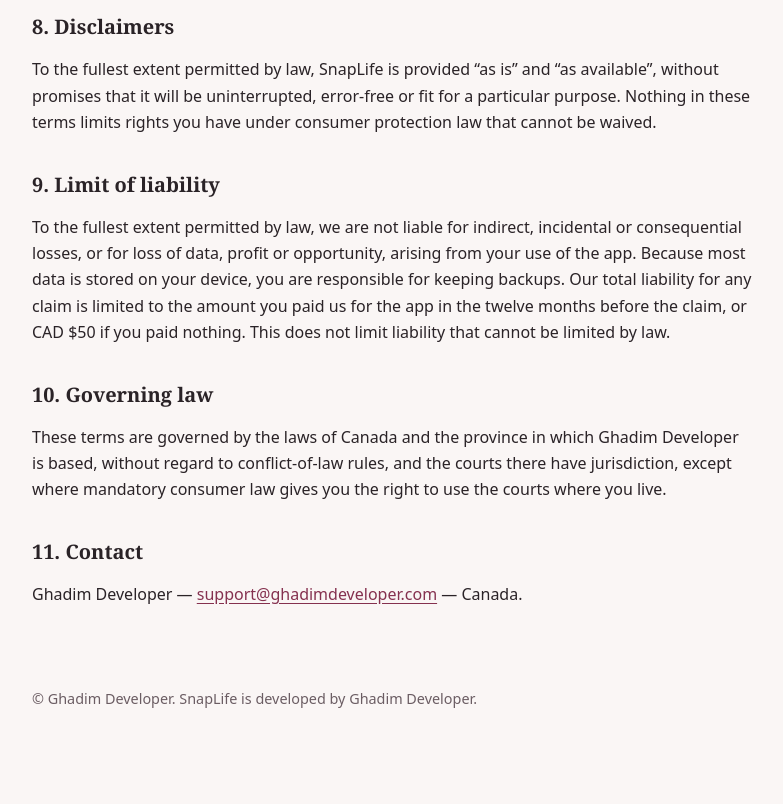
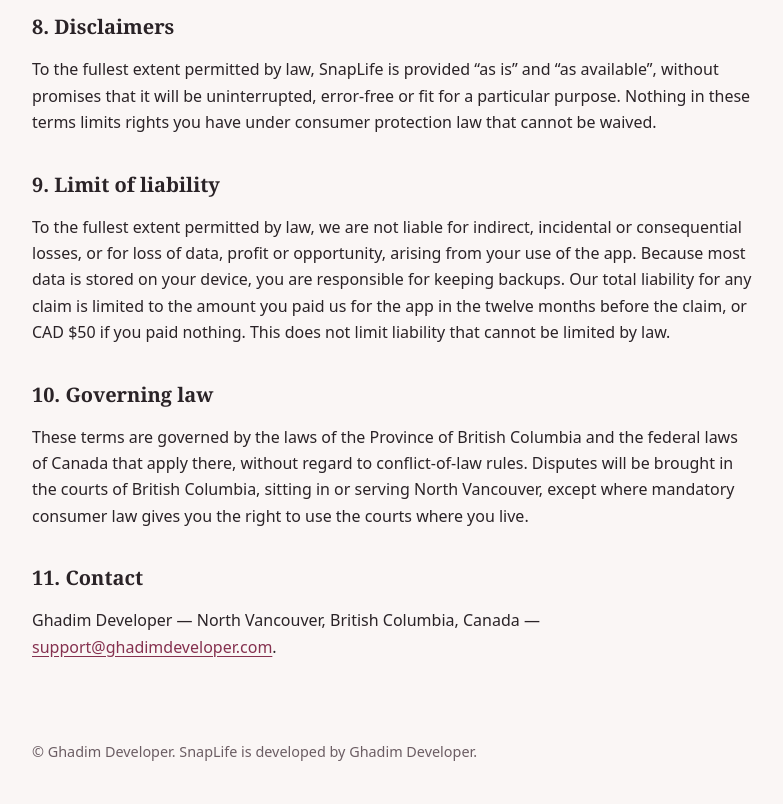
Before and after one commit to 7dp858h254-del/snaplife-legal, a plain HTML site: page terms/index.html in a window 1280 px wide. Shown: the part 1640-2444 px from the top of the page, without its empty margins (248-1031 px from the left). Before the commit the page ends 2391 px from the top, so only its background shows below. Drawn offline with Linux system fonts and the light colour scheme.

Commit message:
Set governing law and contact location to North Vancouver, BC
Co-Authored-By: Claude Sonnet 5.5 <noreply@anthropic.com>

```diff
--- a/terms/index.html
+++ b/terms/index.html
@@ -36,8 +36,8 @@
 <p>To the fullest extent permitted by law, we are not liable for indirect, incidental or consequential losses, or for loss of data, profit or opportunity, arising from your use of the app. Because most data is stored on your device, you are responsible for keeping backups. Our total liability for any claim is limited to the amount you paid us for the app in the twelve months before the claim, or CAD $50 if you paid nothing. This does not limit liability that cannot be limited by law.</p>
 
 <h2>10. Governing law</h2>
-<p>These terms are governed by the laws of Canada and the province in which Ghadim Developer is based, without regard to conflict-of-law rules, and the courts there have jurisdiction, except where mandatory consumer law gives you the right to use the courts where you live.</p>
+<p>These terms are governed by the laws of the Province of British Columbia and the federal laws of Canada that apply there, without regard to conflict-of-law rules. Disputes will be brought in the courts of British Columbia, sitting in or serving North Vancouver, except where mandatory consumer law gives you the right to use the courts where you live.</p>
 
 <h2>11. Contact</h2>
-<p>Ghadim Developer — <a href="mailto:support@ghadimdeveloper.com">support@ghadimdeveloper.com</a> — Canada.</p>
+<p>Ghadim Developer — North Vancouver, British Columbia, Canada — <a href="mailto:support@ghadimdeveloper.com">support@ghadimdeveloper.com</a>.</p>
 </main><footer>© Ghadim Developer. SnapLife is developed by Ghadim Developer.</footer></body></html>
```
Also changed, not shown: privacy/index.html (+1 -1 lines).
